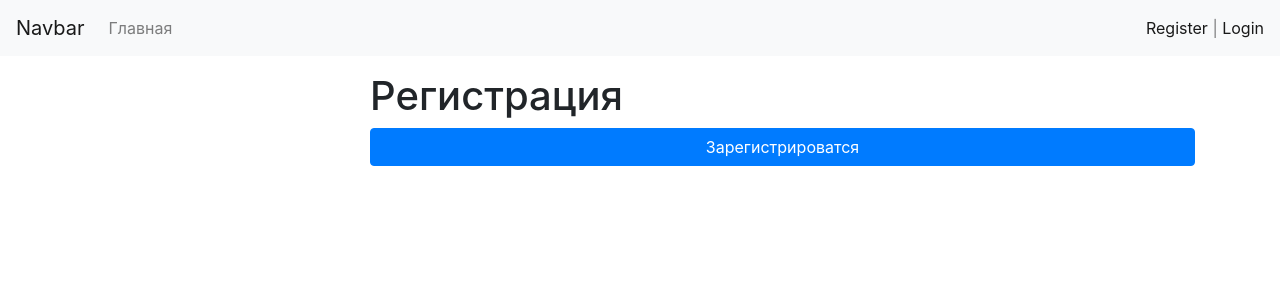
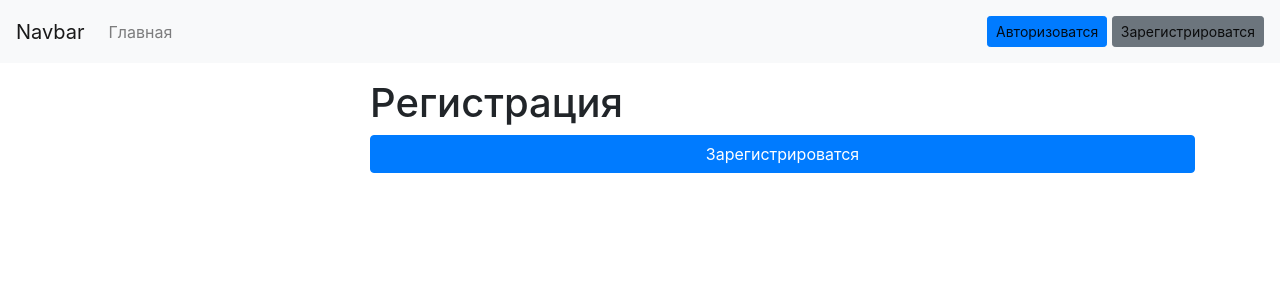
Before and after one commit to Victor-Krupeichenko/Django-projects, a Django app: template Django-website/mysite/news/templates/news/user_register.html in a window 1280 px wide. Shown: the top 300 px of the page. Run offline with Django 3.2, Linux system fonts and the light colour scheme; tables that the repository leaves empty hold one stand-in row (values such as "Sample post"); the template is opened without the code that fills it: values that come from a table or form of the project are taken from there, most other values are stand-ins (such as "Sample title", 1, 10 or a date in 2020); some libraries are stand-ins or nearby versions.

Commit message:
добавлены кнопки авторизации, регистрации

```diff
--- a/Django-website/mysite/templates/inc/_nav.html
+++ b/Django-website/mysite/templates/inc/_nav.html
@@ -13,9 +13,11 @@
         </ul>
         <span class="navbar-text">
             {% if request.user.is_authenticated %}
-                Добро пожаловать, {{ user.username }} | <a href="{% url 'logout' %}">Выход</a>
+            Добро пожаловать, {{ user.username }} |
+            <a href="{% url 'logout' %}" class="btn btn-secondary btn-sm">Выход</a>
             {% else %}
-            <a href="{% url 'register' %}">Register</a> | <a href="{% url 'login' %}">Login</a>
+            <a href="{% url 'user_login' %}" class="btn btn-primary btn-sm">Авторизоватся</a>
+            <a href="{% url 'user_register' %}" class="btn btn-secondary btn-sm">Зарегистрироватся</a>
             {% endif %}
         </span>
     </div>
```
